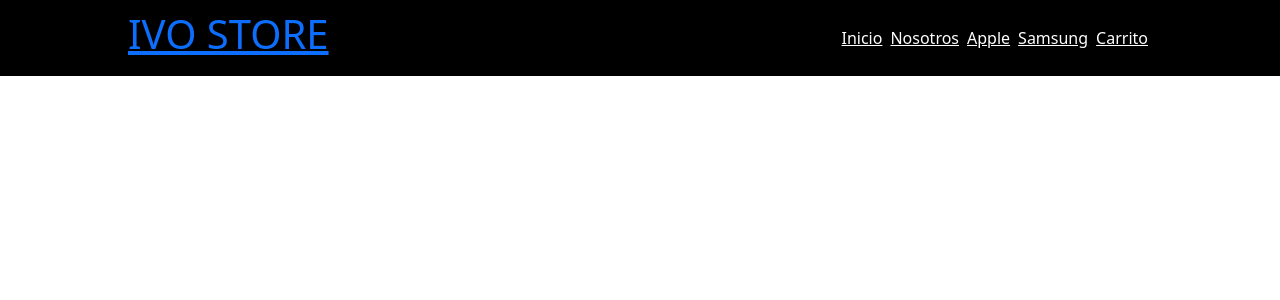
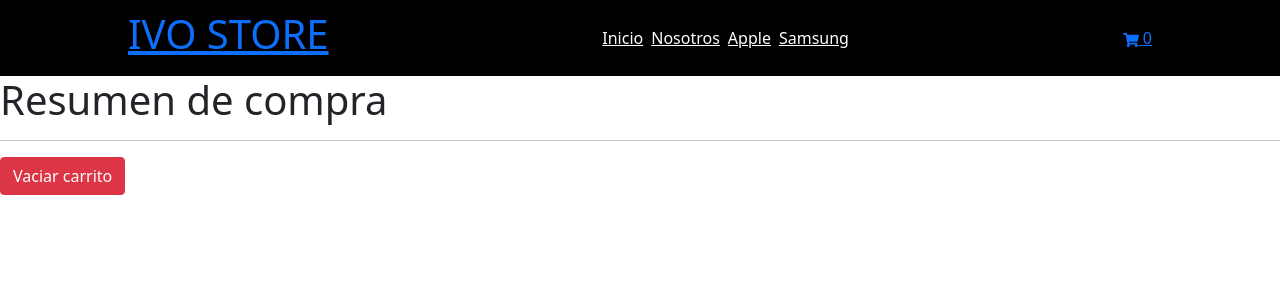
Before and after one commit to ivankun1996/coder-react, a React (Create React App) app: page /cart in a window 1280 px wide. Shown: the top 300 px of the page. Built offline with nearby package versions, Linux system fonts and the light colour scheme.

Commit message:
Eventos y context

```diff
--- a/package.json
+++ b/package.json
@@ -9,6 +9,7 @@
     "bootstrap": "^5.1.0",
     "react": "^17.0.2",
     "react-dom": "^17.0.2",
+    "react-icons": "^4.2.0",
     "react-router-dom": "^5.2.1",
     "react-scripts": "4.0.3",
     "web-vitals": "^1.1.2"
--- a/src/App.js
+++ b/src/App.js
@@ -3,9 +3,40 @@ import { NavBar } from "./Components/NavBar/NavBar";
 import { ItemListContainer } from "./Components/ItemListContainer/ItemListContainer";
 import { BrowserRouter, Switch, Route } from "react-router-dom";
 import { ItemDetailContainer } from "./Components/ItemDetailContainer/ItemDetailContainer";
+import { UnContext } from "./context/UnContext";
+import { useState } from "react";
+import { CartScreen } from "./Components/CartScreen/CartScreen";
+
 function App() {
+  const [carrito, setCarrito] = useState([]);
+  const agregarAlCarrito = (prod) => {
+    setCarrito([...carrito, prod]);
+  };
+
+  const eliminarDelCarrito = (id) => {
+    setCarrito(carrito.filter((prod) => prod.id !== id));
+  };
+
+  const cantidadCarrito = () => {
+    return carrito.reduce((acc, prod) => acc + prod.cantidad, 0);
+  };
+
+  const vaciarCarrito = () => {
+    setCarrito([]);
+  };
+
   return (
     <div>
+      <>
+        <UnContext.Provider
+          value={{
+            carrito,
+            agregarAlCarrito,
+            eliminarDelCarrito,
+            cantidadCarrito,
+            vaciarCarrito,
+          }}
+        >
           <BrowserRouter>
             <NavBar />
 
@@ -22,8 +53,13 @@ function App() {
               <Route exact path="/nosotros">
                 <h1>About us</h1>
               </Route>
+              <Route exact path="/cart">
+                <CartScreen />
+              </Route>
             </Switch>
           </BrowserRouter>
+        </UnContext.Provider>
+      </>
     </div>
   );
 }
--- /dev/null
+++ b/src/Components/CartScreen/CartScreen.js
@@ -0,0 +1,24 @@
+import React, { useContext } from "react";
+import { UnContext } from "../../context/UnContext";
+
+export const CartScreen = () => {
+  const { carrito, eliminarDelCarrito, vaciarCarrito } = useContext(UnContext);
+
+  return (
+    <div>
+      <h1>Resumen de compra</h1>
+      {carrito.map((prod) => (
+        <div>
+          <h3>{prod.nombre}</h3>
+          <h3>Cantidad:{prod.cantidad}</h3>
+          <h3>Precio: ${prod.precio * prod.cantidad}</h3>
+        </div>
+      ))}
+
+      <hr></hr>
+      <button className="btn btn-danger" onClick={vaciarCarrito}>
+        Vaciar carrito
+      </button>
+    </div>
+  );
+};
--- /dev/null
+++ b/src/Components/CartWidget/CartWidget.js
@@ -0,0 +1,16 @@
+import React, { useContext } from "react";
+import { FaShoppingCart } from "react-icons/fa";
+import { Link } from "react-router-dom";
+import { UnContext } from "../../context/UnContext";
+
+export const CartWidget = () => {
+  const { cantidadCarrito } = useContext(UnContext);
+  return (
+    <div className="cart-widget">
+      <Link to="/cart">
+        <FaShoppingCart />
+        <span> {cantidadCarrito()} </span>
+      </Link>
+    </div>
+  );
+};
--- /dev/null
+++ b/src/Components/Counter/Counter.js
@@ -0,0 +1,35 @@
+import React, { useState } from "react";
+
+export const Counter = ({ max, cantidad, setCantidad, agregar }) => {
+  const handleSumar = () => {
+    if (cantidad <= max) {
+      setCantidad(cantidad + 1);
+    }
+  };
+  const handleRestar = () => {
+    if (cantidad > 1) {
+      setCantidad(cantidad - 1);
+    }
+  };
+
+  return (
+    <>
+      <div className="d-flex">
+        <button className="btn btn-primary mx-1" onClick={handleRestar}>
+          {" "}
+          -{" "}
+        </button>
+
+        <p>{cantidad}</p>
+
+        <button className="btn btn-primary mx-1" onClick={handleSumar}>
+          {" "}
+          +{" "}
+        </button>
+      </div>
+      <button className="btn btn-outline-primary" onClick={agregar}>
+        Agregar al carrito
+      </button>
+    </>
+  );
+};
--- a/src/Components/ItemDetailContainer/ItemDetail.js
+++ b/src/Components/ItemDetailContainer/ItemDetail.js
@@ -1,12 +1,34 @@
-import React from "react";
+import React, { useState, useContext } from "react";
 import { Link } from "react-router-dom";
+import { Counter } from "../Counter/Counter";
+import { UnContext } from "../../context/UnContext";
 
-export const ItemDetail = ({ id, nombre, category, precio, desc, img }) => {
+export const ItemDetail = ({
+  id,
+  nombre,
+  category,
+  precio,
+  desc,
+  img,
+  stock,
+}) => {
+  const { agregarAlCarrito } = useContext(UnContext);
+  const [cantidad, setCantidad] = useState(1);
+  const handleAdd = () => {
+    agregarAlCarrito({ category, id, nombre, desc, img, precio, cantidad });
+  };
+
   return (
     <div className="card col-2">
       <h2>{nombre}</h2>
       <p>Precio: {precio}</p>
       <p>{desc}</p>
+      <Counter
+        max={stock}
+        cantidad={cantidad}
+        setCantidad={setCantidad}
+        agregar={handleAdd}
+      ></Counter>
       <img src={img} alt={nombre} height={400} width={300} />
       <Link to={`/category/${category}`} className="btn btn-primary">
         Volver
--- a/src/Components/NavBar/NavBar.js
+++ b/src/Components/NavBar/NavBar.js
@@ -1,6 +1,8 @@
 import React from "react";
 import "./NavBar.css";
 import { Link } from "react-router-dom";
+import { CartWidget } from "../CartWidget/CartWidget";
+import { CartScreen } from "../CartScreen/CartScreen";
 
 export const NavBar = () => {
   return (
@@ -22,10 +24,10 @@ export const NavBar = () => {
         <Link className="mx-1 link" to={"/category/samsung"}>
           Samsung
         </Link>
-        <Link className="mx-1 link" to={"/cart"}>
-          Carrito
-        </Link>
       </nav>
+      <CartWidget>
+        <CartScreen></CartScreen>
+      </CartWidget>
     </header>
   );
 };
--- /dev/null
+++ b/src/context/UnContext.js
@@ -0,0 +1,3 @@
+import { createContext } from "react";
+
+export const UnContext = createContext();
--- a/src/data/stock.js
+++ b/src/data/stock.js
@@ -6,6 +6,7 @@ export const stock = [
     precio: 1000,
     desc: "Apple",
     img: "https://store.storeimages.cdn-apple.com/4668/as-images.apple.com/is/iphone-12-pro-family-hero?wid=940&hei=1112&fmt=jpeg&qlt=80&.v=1604021663000",
+    stock: 2,
   },
   {
     id: 2,
@@ -14,6 +15,7 @@ export const stock = [
     precio: 800,
     desc: "Apple",
     img: "https://store.storeimages.cdn-apple.com/4668/as-images.apple.com/is/iphone11-select-2019-family_GEO_EMEA?wid=882&hei=1058&fmt=jpeg&qlt=80&.v=1567022219953",
+    stock: 5,
   },
   {
     id: 3,
@@ -22,6 +24,7 @@ export const stock = [
     precio: 500,
     desc: "Apple",
     img: "https://store.storeimages.cdn-apple.com/4668/as-images.apple.com/is/iphone-se-white-select-2020_GEO_EMEA?wid=940&hei=1112&fmt=png-alpha&.v=1586574260599",
+    stock: 10,
   },
   {
     id: 4,
@@ -30,5 +33,6 @@ export const stock = [
     precio: 250,
     desc: "Samsung",
     img: "https://m.media-amazon.com/images/I/71vaN3F+ZvL._AC_SX425_.jpg",
+    stock: 50,
   },
 ];
```
Also changed, not shown: 1 other file (tests, documents, lock files or other folders). Lines whose indentation alone changed are shown as unchanged.
